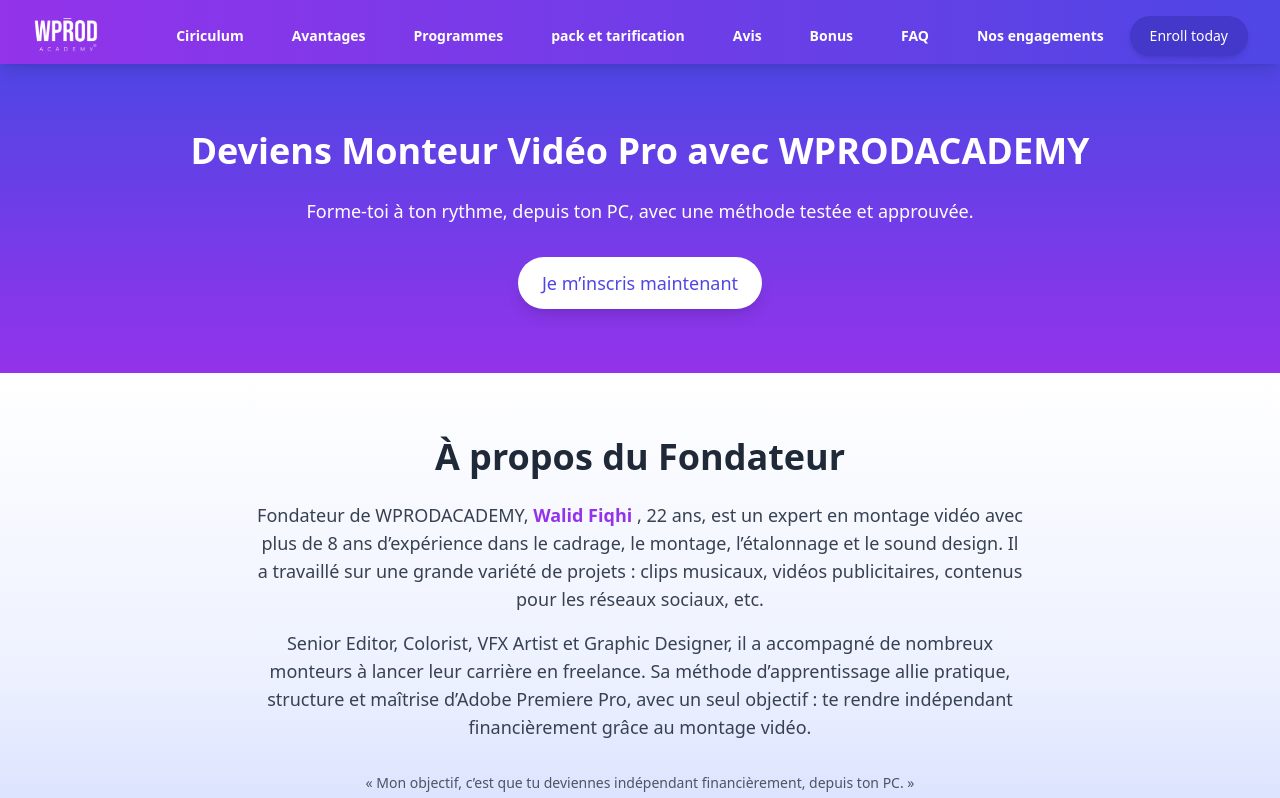
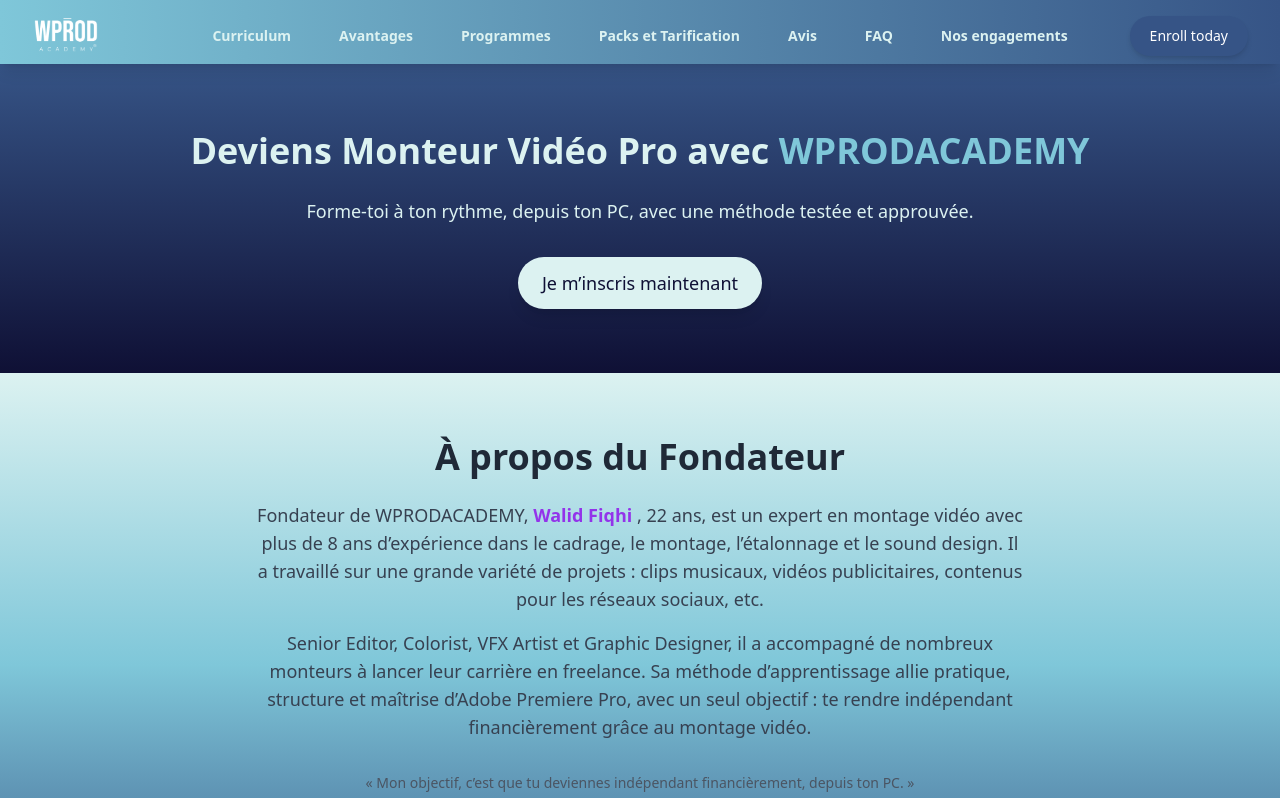
Before and after one commit to barkouchyass/walid-editors, a React (Create React App) app: page / in a window 1280 px wide. Shown: the top 798 px of the page. Built offline with nearby package versions, Linux system fonts and the light colour scheme.

Commit message:
theme 1(faulse try)

```diff
--- a/src/components/footer.js
+++ b/src/components/footer.js
@@ -3,22 +3,20 @@
 
 export default function Footer() {
   return (
-    <footer className="bg-indigo-600 text-white py-6">
+    <footer className="bg-dark text-primary py-6">
       <div className="container mx-auto text-center">
-
-          <img src={logo} alt="Logo" className="h-20 mx-auto" />
-
+        <img src={logo} alt="Logo" className="h-20 mx-auto" />
         <p>&copy; 2025 WPRODACADEMY &reg;. All rights reserved.</p>
         <p>
-          <a href="/privacy-policy" className="text-gray-200 hover:text-white underline">
+          <a href="/privacy-policy" className="text-secondary hover:text-primary underline">
             Privacy Policy
           </a>
         </p>
         <div className="mt-2 flex justify-center space-x-4">
-          <a href="https://www.instagram.com/wprodacademy.ma/" target="_blank" rel="noopener noreferrer" className="text-gray-200 hover:text-white">
+          <a href="https://www.instagram.com/wprodacademy.ma/" target="_blank" rel="noopener noreferrer" className="text-secondary hover:text-primary">
             <FaInstagram className="w-6 h-6 inline" />
           </a>
-          <a href="https://www.tiktok.com/@wprodacademy" target="_blank" rel="noopener noreferrer" className="text-gray-200 hover:text-white">
+          <a href="https://www.tiktok.com/@wprodacademy" target="_blank" rel="noopener noreferrer" className="text-secondary hover:text-primary">
             <FaTiktok className="w-6 h-6 inline" />
           </a>
         </div>
--- a/src/components/header.js
+++ b/src/components/header.js
@@ -18,8 +18,8 @@
     <header
       className={`sticky top-0 z-50 transition-all duration-300 ease-in-out backdrop-blur-md ${
         isScrolled
-          ? 'bg-transparent h-12 shadow-md '
-          : 'bg-gradient-to-r from-purple-600 to-indigo-600 h-16 shadow-lg'
+          ? 'bg-transparent h-12 shadow-md'
+          : 'bg-gradient-to-r from-secondary to-accent h-16 shadow-lg'
       }`}
     >
       <nav aria-label="Global" className="mx-auto flex max-w-7xl items-center justify-between p-4 lg:px-8">
@@ -38,15 +38,15 @@
         <PopoverGroup className="hidden lg:flex lg:gap-x-12">
           <a
             href="#about"
-            className={`text-sm font-semibold text-white hover:text-gray-200 transition-all duration-300 ${
+            className={`text-sm font-semibold text-primary hover:text-secondary transition-all duration-300 ${
               isScrolled ? 'text-xs' : 'text-sm'
             }`}
           >
-            Ciriculum
+            Curriculum
           </a>
           <a
             href="#avantages"
-            className={`text-sm font-semibold text-white hover:text-gray-200 transition-all duration-300 ${
+            className={`text-sm font-semibold text-primary hover:text-secondary transition-all duration-300 ${
               isScrolled ? 'text-xs' : 'text-sm'
             }`}
           >
@@ -54,7 +54,7 @@
           </a>
           <a
             href="#curriculum"
-            className={`text-sm font-semibold text-white hover:text-gray-200 transition-all duration-300 ${
+            className={`text-sm font-semibold text-primary hover:text-secondary transition-all duration-300 ${
               isScrolled ? 'text-xs' : 'text-sm'
             }`}
           >
@@ -63,31 +63,23 @@
 
           <a
             href="#pricing"
-            className={`text-sm font-semibold text-white hover:text-gray-200 transition-all duration-300 ${
+            className={`text-sm font-semibold text-primary hover:text-secondary transition-all duration-300 ${
               isScrolled ? 'text-xs' : 'text-sm'
             }`}
           >
-            pack et tarification
+          Packs et Tarification
           </a>
           <a
             href="#testimonials"
-            className={`text-sm font-semibold text-white hover:text-gray-200 transition-all duration-300 ${
+            className={`text-sm font-semibold text-primary hover:text-secondary transition-all duration-300 ${
               isScrolled ? 'text-xs' : 'text-sm'
             }`}
           >
             Avis
           </a>
           <a
-            href="#bonus"
-            className={`text-sm font-semibold text-white hover:text-gray-200 transition-all duration-300 ${
-              isScrolled ? 'text-xs' : 'text-sm'
-            }`}
-          >
-            Bonus
-          </a>
-          <a
             href="#faq"
-            className={`text-sm font-semibold text-white hover:text-gray-200 transition-all duration-300 ${
+            className={`text-sm font-semibold text-primary hover:text-secondary transition-all duration-300 ${
               isScrolled ? 'text-xs' : 'text-sm'
             }`}
           >
@@ -95,7 +87,7 @@
           </a>
           <a
             href="#engagements"
-            className={`text-sm font-semibold text-white hover:text-gray-200 transition-all duration-300 ${
+            className={`text-sm font-semibold text-primary hover:text-secondary transition-all duration-300 ${
               isScrolled ? 'text-xs' : 'text-sm'
             }`}
           >
@@ -105,7 +97,7 @@
         <div className="hidden lg:flex lg:flex-1 lg:justify-end items-center">
           <a
             href="#"
-            className={`py-2.5 px-5 font-medium text-white bg-indigo-700 hover:bg-indigo-800 rounded-full shadow-md transition-all duration-300 ${
+            className={`py-2.5 px-5 font-medium text-white bg-accent hover:bg-dark rounded-full shadow-md transition-all duration-300 ${
               isScrolled ? 'text-xs' : 'text-sm'
             }`}
           >
--- a/src/pages/LandingPage.js
+++ b/src/pages/LandingPage.js
@@ -76,15 +76,15 @@
 
   return (
     <div className="bg-gray-50 text-gray-800 font-sans">
-      <section  className="text-center py-16 bg-gradient-to-b from-indigo-600 to-purple-600 text-white">
+      <section className="text-center py-16 bg-gradient-to-b from-accent to-dark text-primary">
         <h1 className="text-4xl font-semibold leading-tight">
-          Deviens Monteur Vidéo Pro avec <span className="font-extrabold">WPRODACADEMY</span>
+          Deviens Monteur Vidéo Pro avec <span className="font-extrabold text-secondary">WPRODACADEMY</span>
         </h1>
         <p className="mt-6 text-lg max-w-3xl mx-auto">
           Forme-toi à ton rythme, depuis ton PC, avec une méthode testée et approuvée.
         </p>
         <button
-          className="mt-8 bg-white text-indigo-600 hover:bg-gray-100 py-3 px-6 rounded-full text-lg shadow-lg"
+          className="mt-8 bg-primary text-dark hover:bg-secondary py-3 px-6 rounded-full text-lg shadow-lg"
           onClick={handleModalToggle}
         >
           Je m’inscris maintenant
@@ -205,7 +205,7 @@
         }
       `}</style>
 
-      <section id="about" className="bg-gradient-to-b from-white via-indigo-50 to-indigo-200 py-16 px-4  text-center">
+      <section id="about" className="bg-gradient-to-b from-primary via-secondary to-accent py-16 px-4 text-center">
         <div className="max-w-3xl mx-auto">
           <h2 className="text-2xl sm:text-3xl md:text-4xl font-semibold text-gray-800 mb-6">
             À propos du Fondateur
@@ -229,7 +229,7 @@
         </div>
       </section>
 
-      <section id="avantages" className="py-16 px-6 bg-white shadow-md">
+      <section id="avantages" className="py-16 px-6 bg-primary shadow-md">
         <h2 className="text-4xl font-bold text-center text-indigo-600 flex items-center justify-center">
           <i className="fas fa-graduation-cap mr-3"></i> Ce que tu vas apprendre chez WPRODACADEMY
         </h2>
@@ -261,7 +261,7 @@
         </ul>
       </section>
 
-      <section id="curriculum" className="py-16 px-6 bg-gray-100">
+      <section id="curriculum" className="py-16 px-6 bg-secondary">
         <h2 className="text-4xl font-bold text-center text-purple-600 flex items-center justify-center">
           <i className="fas fa-layer-group mr-3"></i> Programme Structuré par Niveau
         </h2>
@@ -335,7 +335,7 @@
         </div>
       </section>
 
-      <section id="pricing" className="py-16 px-6 bg-white shadow-md">
+      <section id="pricing" className="py-16 px-6 bg-primary shadow-md">
         <h2 className="text-4xl font-bold text-center text-indigo-600 mb-12 flex items-center justify-center">
           <i className="fas fa-tags mr-3"></i> Packs & Tarification : Investis dans ta carrière
         </h2>
@@ -372,7 +372,7 @@
         </div>
       </section>
 
-      <section id="testimonials" className="py-16 px-6 bg-gray-50">
+      <section id="testimonials" className="py-16 px-6 bg-secondary">
         <h2 className="text-4xl font-bold text-center text-indigo-600 flex items-center justify-center">
           <i className="fas fa-comments mr-3"></i> Avis des Utilisateurs
         </h2>
@@ -416,7 +416,7 @@
         </div>
       </section>
 
-      <section id="faq" className="py-16 px-6 bg-gray-50">
+      <section id="faq" className="py-16 px-6 bg-primary">
         <h2 className="text-4xl font-bold text-center text-indigo-600 flex items-center justify-center">
           <i className="fas fa-question-circle mr-3"></i> Questions Fréquentes (FAQ)
         </h2>
@@ -460,7 +460,7 @@
         </div>
       </section>
 
-      <section id="engagements" className="py-16 px-6 bg-gradient-to-b from-purple-600 to-indigo-600 text-white">
+      <section id="engagements" className="py-16 px-6 bg-gradient-to-b from-accent to-dark text-primary">
         <h2 className="text-4xl font-bold text-center mb-8">
           <i className="fas fa-star mr-3"></i> Ce que tu obtiens en rejoignant WPRODACADEMY
         </h2>
--- a/tailwind.config.js
+++ b/tailwind.config.js
@@ -4,7 +4,14 @@
     "./src/**/*.{js,jsx,ts,tsx}",
   ],
   theme: {
-    extend: {},
+    extend: {
+      colors: {
+        primary: "#DCF2F1",
+        secondary: "#7FC7D9",
+        accent: "#365486",
+        dark: "#0F1035",
+      },
+    },
   },
   plugins: [],
 }
```
